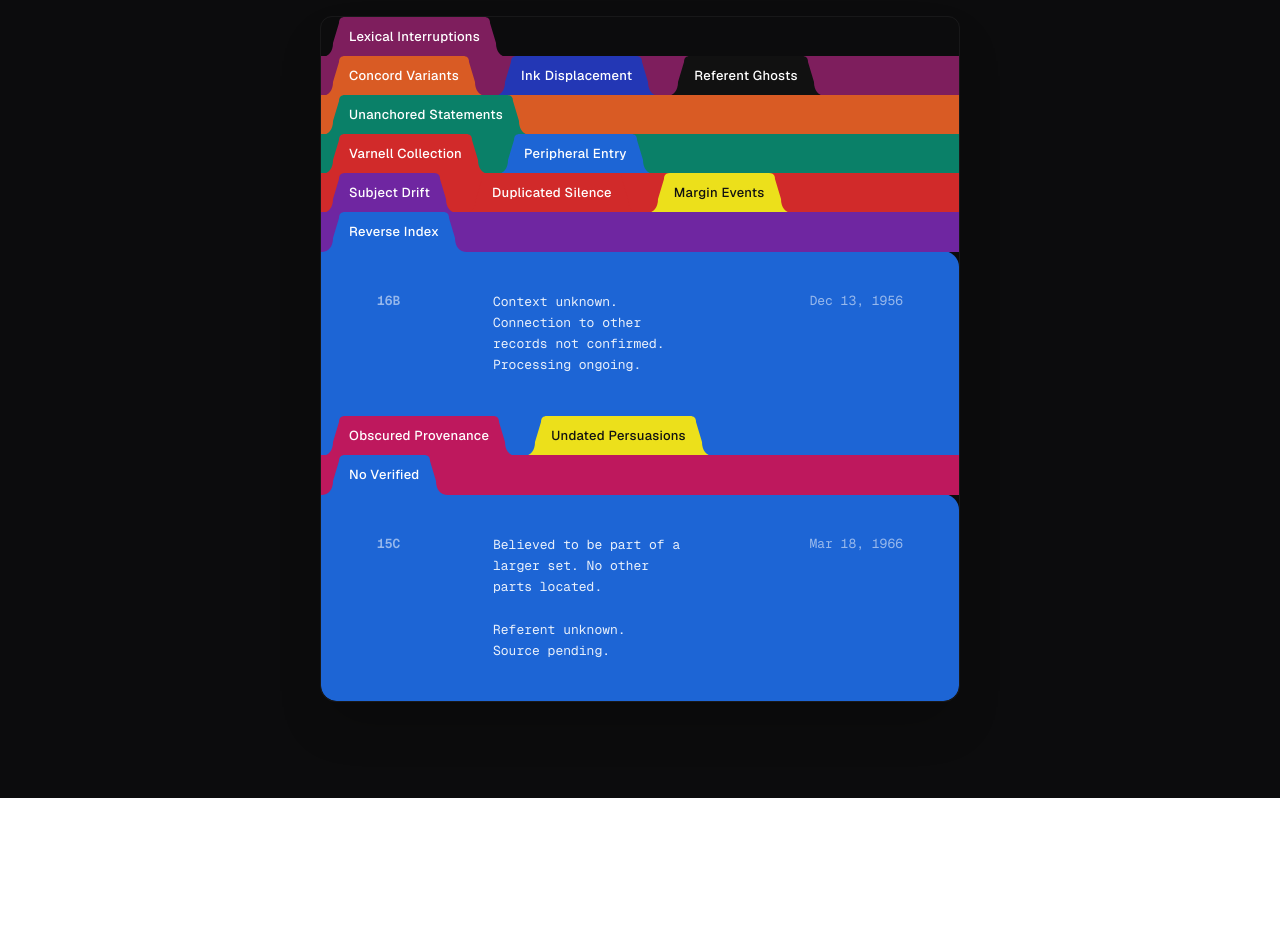
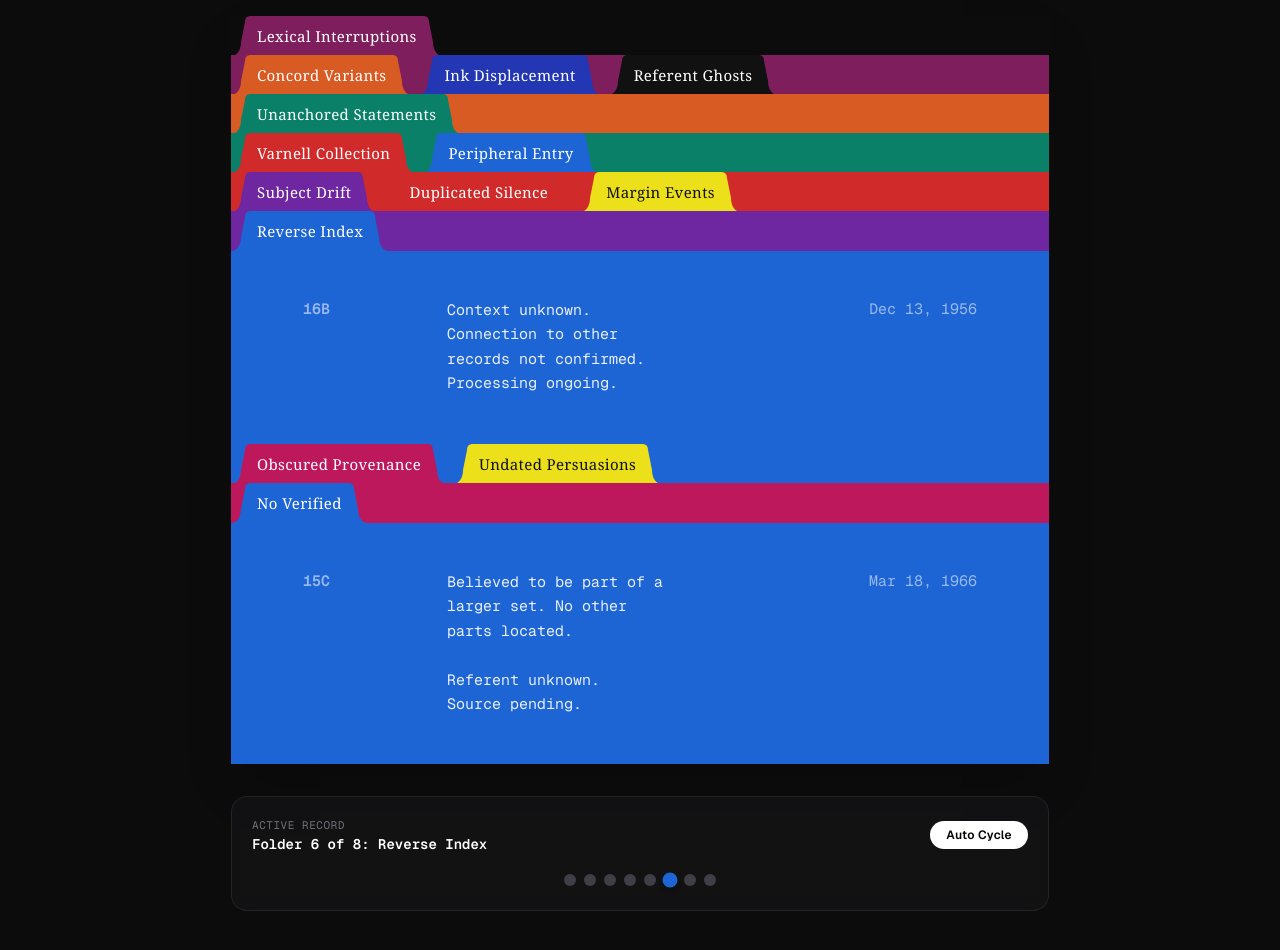
Before and after one commit to Dakshx07/web-components, a Next.js app: page / in a window 1280 px wide. Shown: the part 80-1030 px from the top of the page. Before the commit the page ends 878 px from the top, so only its background shows below. Built offline with nearby package versions, Linux system fonts and the light colour scheme.

Commit message:
feat: redesign FolderStack with sharp aesthetics, updated typography, and interactive controls panel

```diff
--- a/components/FolderStack/Folder.tsx
+++ b/components/FolderStack/Folder.tsx
@@ -63,12 +63,10 @@ export const Folder: React.FC<FolderProps> = ({
         </div>
       </div>
 
-      {/* Folder Body Container */}
+      {/* Folder Body Container (Completely sharp corners / rounded-none) */}
       <div
         ref={bodyRef}
-        className={`overflow-hidden transition-all duration-500 ease-[cubic-bezier(0.16,1,0.3,1)] rounded-tr-2xl -mt-[1px] relative z-0 ${
-          isLast ? "rounded-b-2xl" : "rounded-b-none"
-        }`}
+        className="overflow-hidden transition-all duration-500 ease-[cubic-bezier(0.16,1,0.3,1)] -mt-[1px] relative z-0 rounded-none"
         style={{
           height: isExpanded ? `${contentHeight}px` : "0px",
           opacity: isExpanded ? 1 : 0,
--- a/components/FolderStack/FolderBody.tsx
+++ b/components/FolderStack/FolderBody.tsx
@@ -10,24 +10,24 @@ interface FolderBodyProps {
 export const FolderBody: React.FC<FolderBodyProps> = ({ folder }) => {
   return (
     <div
-      className="w-full flex items-start gap-4 px-8 sm:px-14 py-10 font-mono text-[13px] select-text"
+      className="w-full flex items-start gap-6 px-10 sm:px-18 py-12 font-mono text-[14.5px] sm:text-[15px] select-text"
       style={{
         backgroundColor: folder.primaryColor,
         color: "rgba(255, 255, 255, 0.9)",
       }}
     >
       {/* Content ID (Left Column) */}
-      <div className="w-[60px] sm:w-[100px] shrink-0 opacity-60 font-semibold">
+      <div className="w-[80px] sm:w-[120px] shrink-0 opacity-60 font-semibold select-none">
         {folder.contentId}
       </div>
 
       {/* Main Text Content (Center Column) */}
-      <div className="flex-1 whitespace-pre-line leading-relaxed max-w-sm sm:max-w-md">
+      <div className="flex-1 whitespace-pre-line leading-relaxed max-w-md sm:max-w-xl">
         {folder.contentText}
       </div>
 
       {/* Date (Right Column) */}
-      <div className="w-[100px] sm:w-[150px] shrink-0 text-right opacity-60">
+      <div className="w-[110px] sm:w-[180px] shrink-0 text-right opacity-60 select-none">
         {folder.contentDate}
       </div>
     </div>
--- a/components/FolderStack/FolderStack.tsx
+++ b/components/FolderStack/FolderStack.tsx
@@ -118,9 +118,9 @@ export const FolderStack: React.FC = () => {
   }, [isPlaying, folders.length]);
 
   return (
-    <div className="w-full max-w-2xl flex flex-col gap-8 px-4">
-      {/* Folder Stack Wrapper */}
-      <div className="flex flex-col select-none w-full shadow-2xl rounded-t-xl rounded-b-2xl overflow-hidden border border-white/[0.05]">
+    <div className="w-full max-w-[850px] flex flex-col gap-8 px-4">
+      {/* Folder Stack Wrapper (Sharp corners, flat edges, shadow) */}
+      <div className="flex flex-col select-none w-full shadow-2xl overflow-hidden rounded-none border-none">
         <div className="flex flex-col gap-0 relative">
           {folders.map((folder, index) => {
             const headerBgColor = index === 0 ? "transparent" : folders[index - 1].primaryColor;
@@ -143,6 +143,51 @@ export const FolderStack: React.FC = () => {
         </div>
       </div>
 
+      {/* Interactive Controls & Status Panel */}
+      <div className="flex flex-col gap-4 bg-zinc-900/50 backdrop-blur-sm p-5 rounded-2xl border border-white/[0.08] text-white">
+        <div className="flex items-center justify-between">
+          <div className="flex flex-col">
+            <span className="text-[11px] uppercase tracking-wider text-zinc-500 font-mono">
+              Active Record
+            </span>
+            <span className="text-sm font-semibold font-mono">
+              Folder {activeFolderId} of {folders.length}: {folders[activeFolderId - 1].tabs[0].label}
+            </span>
+          </div>
+          <button
+            onClick={() => setIsPlaying(!isPlaying)}
+            className={`px-4 py-1.5 rounded-full text-xs font-semibold font-sans tracking-wide transition-colors ${
+              isPlaying
+                ? "bg-amber-500 text-black hover:bg-amber-400"
+                : "bg-white text-black hover:bg-zinc-200"
+            }`}
+          >
+            {isPlaying ? "Pause Cycle" : "Auto Cycle"}
+          </button>
+        </div>
+
+        {/* Quick select dots */}
+        <div className="flex items-center gap-2 justify-center py-1">
+          {folders.map((folder) => (
+            <button
+              key={folder.id}
+              onClick={() => {
+                setIsPlaying(false);
+                setActiveFolderId(folder.id);
+              }}
+              className={`w-3 h-3 rounded-full transition-all duration-300 ${
+                activeFolderId === folder.id
+                  ? "bg-white scale-125 shadow-md"
+                  : "bg-zinc-700 hover:bg-zinc-500"
+              }`}
+              style={{
+                backgroundColor: activeFolderId === folder.id ? folder.primaryColor : undefined,
+              }}
+              title={folder.tabs[0].label}
+            />
+          ))}
+        </div>
+      </div>
     </div>
   );
 };
--- a/components/FolderStack/FolderTab.tsx
+++ b/components/FolderStack/FolderTab.tsx
@@ -4,16 +4,17 @@ import React from "react";
 import { TabConfig } from "./types";
 
 interface FolderTabProps {
-  tab: TabConfig;
+  tab: tab; // Wait, type is TabConfig
   isActiveFolder: boolean;
   onClick?: () => void;
 }
 
-export const FolderTab: React.FC<FolderTabProps> = ({
-  tab,
-  isActiveFolder,
-  onClick,
-}) => {
+// Wait, let's make sure the import/prop type uses TabConfig correctly
+export const FolderTab: React.FC<{
+  tab: TabConfig;
+  isActiveFolder: boolean;
+  onClick?: () => void;
+}> = ({ tab, isActiveFolder, onClick }) => {
   return (
     <div
       onClick={onClick}
@@ -22,19 +23,19 @@ export const FolderTab: React.FC<FolderTabProps> = ({
       }`}
       style={{ color: tab.color }}
     >
-      {/* Left Cap */}
+      {/* Left Cap (Steeper 20px width curve) */}
       <svg
-        className="w-[24px] h-[40px] block shrink-0"
-        viewBox="0 0 24 40"
+        className="w-[20px] h-[40px] block shrink-0"
+        viewBox="0 0 20 40"
         fill="currentColor"
         xmlns="http://www.w3.org/2000/svg"
       >
-        <path d="M 0 40 C 8 40, 12 34, 12 26 L 18 6 C 18 2, 20 0, 24 0 L 24 40 Z" />
+        <path d="M 0 40 C 6 40, 10 34, 10 26 L 14 6 C 14 2, 16 0, 20 0 L 20 40 Z" />
       </svg>
 
-      {/* Center Section containing Label */}
+      {/* Center Section with Serif Typography */}
       <div
-        className="h-[40px] flex items-center justify-center font-sans text-[13px] font-medium tracking-wide px-1 select-none whitespace-nowrap"
+        className="h-[40px] flex items-center justify-center font-serif text-[15px] font-normal tracking-wide px-1.5 select-none whitespace-nowrap"
         style={{
           backgroundColor: tab.color,
           color: tab.textColor,
@@ -43,14 +44,14 @@ export const FolderTab: React.FC<FolderTabProps> = ({
         {tab.label}
       </div>
 
-      {/* Right Cap */}
+      {/* Right Cap (Steeper 20px width curve) */}
       <svg
-        className="w-[24px] h-[40px] block shrink-0"
-        viewBox="0 0 24 40"
+        className="w-[20px] h-[40px] block shrink-0"
+        viewBox="0 0 20 40"
         fill="currentColor"
         xmlns="http://www.w3.org/2000/svg"
       >
-        <path d="M 0 0 C 4 0, 6 2, 6 6 L 12 26 C 12 34, 16 40, 24 40 L 0 40 Z" />
+        <path d="M 0 0 C 4 0, 6 2, 6 6 L 10 26 C 10 34, 14 40, 20 40 L 0 40 Z" />
       </svg>
     </div>
   );
```
